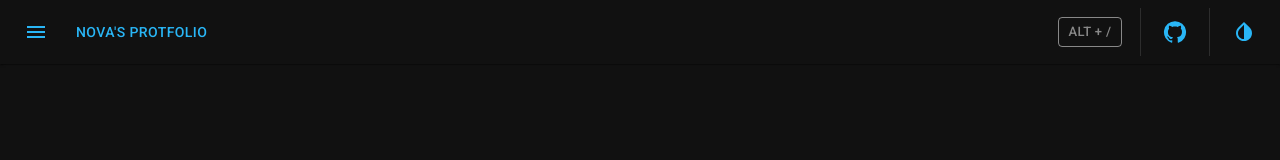
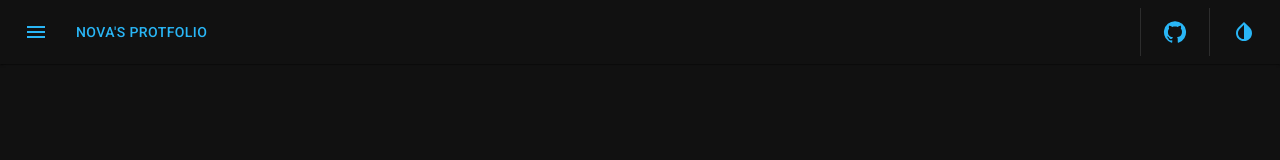
Before and after one commit to nova-sangeeth/nginx-proxy-workout, a React (Vite) app in the folder react-pwa-frontend/: page / in a window 1280 px wide. Shown: the top 160 px of the page. Built offline with nearby package versions, Linux system fonts and the light colour scheme.

Commit message:
remove the alt + t button

```diff
--- a/react-pwa-frontend/src/sections/Header/Header.tsx
+++ b/react-pwa-frontend/src/sections/Header/Header.tsx
@@ -71,7 +71,7 @@ function Header() {
             </Button>
           </FlexBox>
           <FlexBox>
-            <FlexBox>
+            {/* <FlexBox>
               <Tooltip title="Hot keys" arrow>
                 <HotKeysButton
                   size="small"
@@ -82,7 +82,7 @@ function Header() {
                   alt + /
                 </HotKeysButton>
               </Tooltip>
-            </FlexBox>
+            </FlexBox> */}
             <Divider orientation="vertical" flexItem />
             <Tooltip title="GitHub" arrow>
               <IconButton color="info" size="large" component="a" href={repository} target="_blank">
```
